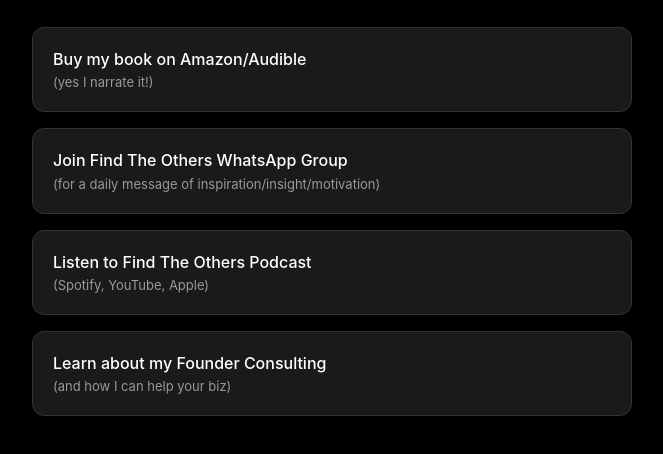
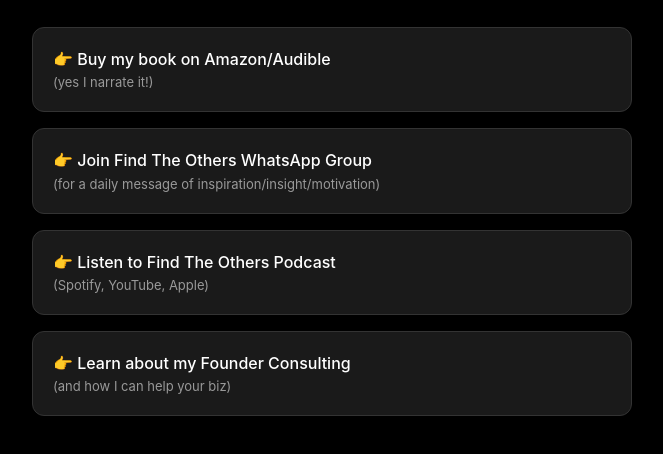
Before and after one commit to Cynthia-Concierge/joshua-church-linkbio, a plain HTML site: page index.html in a window 1280 px wide. Shown: the part 208-662 px from the top of the page, without its empty margins (308-971 px from the left). Drawn offline with Linux system fonts and the light colour scheme.

Commit message:
Add pointing hand emojis to links

```diff
--- a/index.html
+++ b/index.html
@@ -92,22 +92,22 @@
 
         <div class="links">
             <a href="https://amzn.to/41hNtwW" class="link-item">
-                <div class="link-title">Buy my book on Amazon/Audible</div>
+                <div class="link-title">👉 Buy my book on Amazon/Audible</div>
                 <div class="link-subtitle">(yes I narrate it!)</div>
             </a>
 
             <a href="https://www.joshuadeanchurch.com/ftogroup" class="link-item">
-                <div class="link-title">Join Find The Others WhatsApp Group</div>
+                <div class="link-title">👉 Join Find The Others WhatsApp Group</div>
                 <div class="link-subtitle">(for a daily message of inspiration/insight/motivation)</div>
             </a>
 
             <a href="https://www.joshuadeanchurch.com/find-the-others-podcast" class="link-item">
-                <div class="link-title">Listen to Find The Others Podcast</div>
+                <div class="link-title">👉 Listen to Find The Others Podcast</div>
                 <div class="link-subtitle">(Spotify, YouTube, Apple)</div>
             </a>
 
             <a href="https://www.joshuadeanchurch.com/book-joshua-church" class="link-item">
-                <div class="link-title">Learn about my Founder Consulting</div>
+                <div class="link-title">👉 Learn about my Founder Consulting</div>
                 <div class="link-subtitle">(and how I can help your biz)</div>
             </a>
         </div>
```
